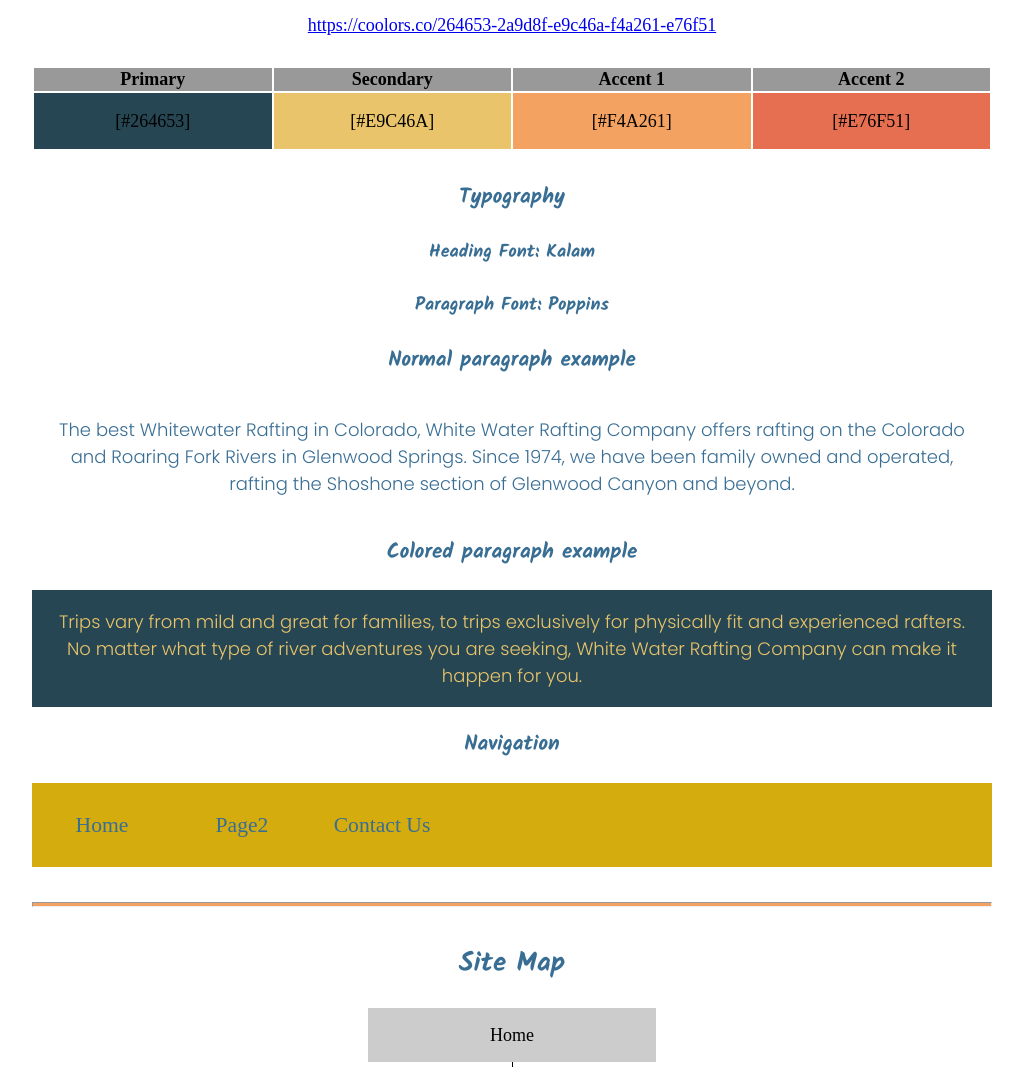
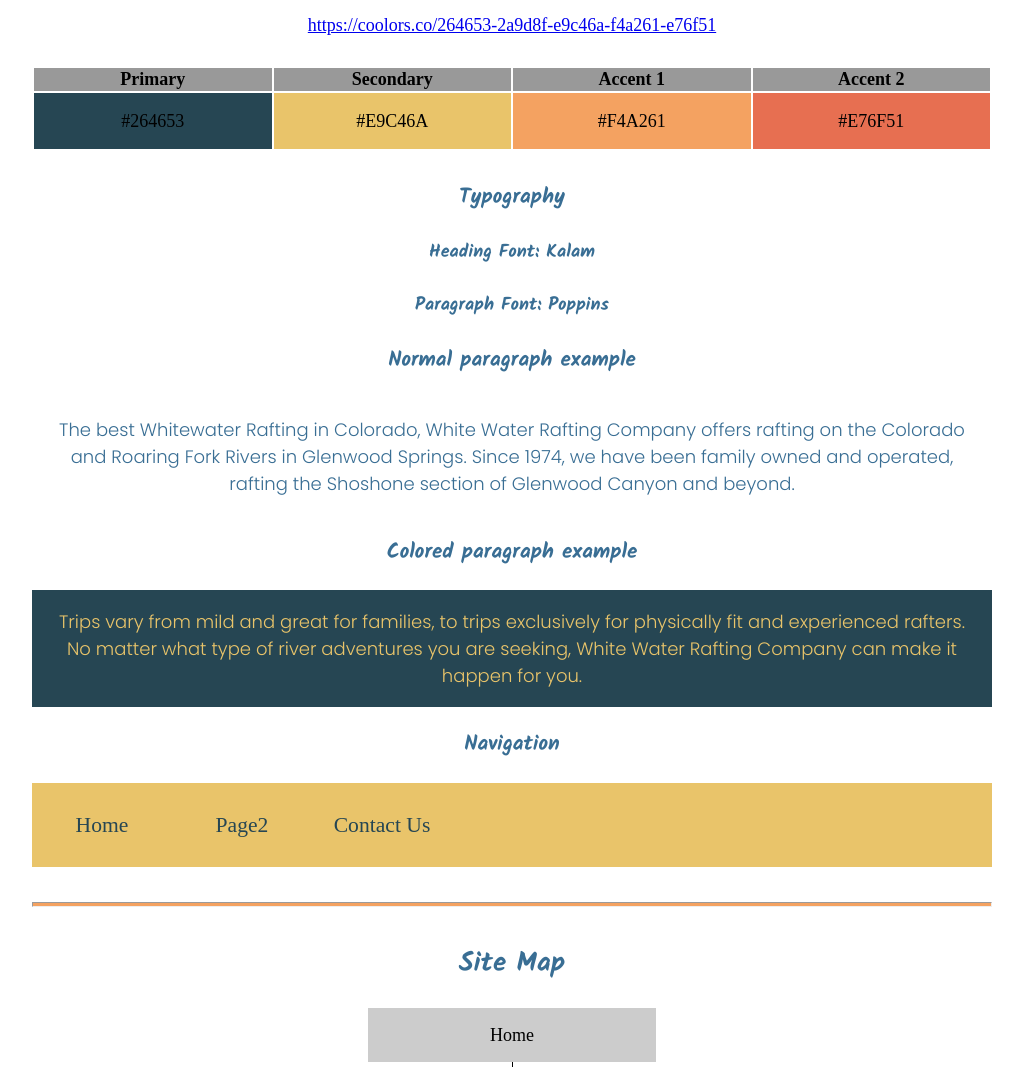
Before and after one commit to bubba957/WDD130, a plain HTML site: page wwr/site-plan-rafting.html in a window 1280 px wide. Shown: the part 1610-2677 px from the top of the page, without its empty margins (128-1151 px from the left). Drawn offline with Linux system fonts and the light colour scheme.

Commit message:
change navigation colors

```diff
--- a/wwr/site-plan-rafting.html
+++ b/wwr/site-plan-rafting.html
@@ -54,10 +54,10 @@
       </tr>
       <!-- Replace the numbers in the boxes below with your hex color codes. Then switch to the site-plan.css file and change your colors there as well. -->
       <tr>
-        <td class="primary">[#264653]</td>
-        <td class="secondary">[#E9C46A]</td>
-        <td class="accent1">[#F4A261]</td>
-        <td class="accent2">[#E76F51]</td>
+        <td class="primary">#264653</td>
+        <td class="secondary">#E9C46A</td>
+        <td class="accent1">#F4A261</td>
+        <td class="accent2">#E76F51</td>
       </tr>
     </table>
 
--- a/wwr/styles/site-plan-rafting.css
+++ b/wwr/styles/site-plan-rafting.css
@@ -21,10 +21,10 @@ Fonts are separated by a & */
   --paragraph-color-on-white: #396E94; /* paragraph text on a white background */
   --paragraph-color-on-color: #E9C46A; /* paragraph text on a colored background */
   --paragraph-background-color: #264653  ;
-  --nav-link-color: #396E94;
-  --nav-background-color: #D4AC0D;
-  --nav-hover-link-color: white;
-  --nav-hover-background-color: #396E94;
+  --nav-link-color: #264653;
+  --nav-background-color: #e9c46a;
+  --nav-hover-link-color: #e9c46a;
+  --nav-hover-background-color: #264653;
 }
 
 
```
